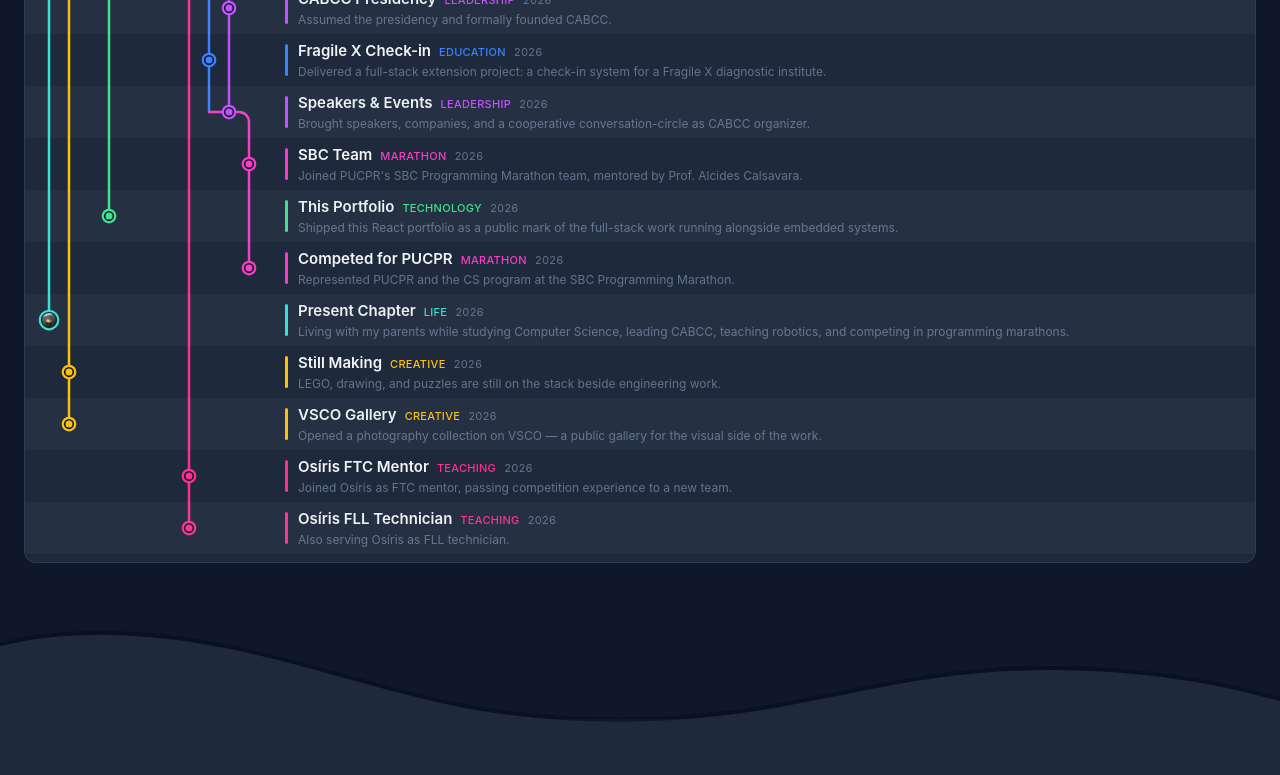
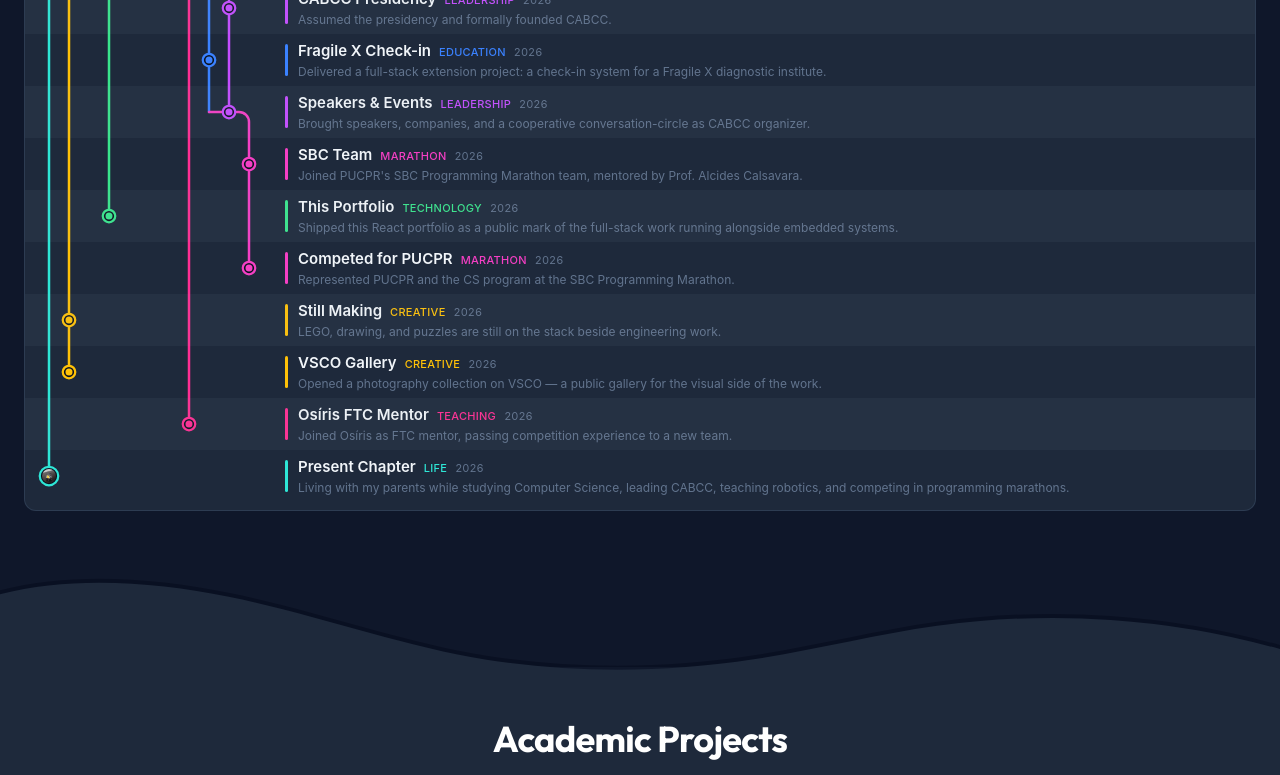
Before and after one commit to pedr0fsc/dev-portfolio, a React (Vite) app: page / in a window 1280 px wide. Shown: the part 5540-6315 px from the top of the page. Built offline with nearby package versions, Linux system fonts and the light colour scheme.

Commit message:
Updated git kraken graph dots

```diff
--- a/src/components/GitGraph.jsx
+++ b/src/components/GitGraph.jsx
@@ -31,7 +31,20 @@ function buildCommits(branches) {
     });
   });
 
+  let lastMainId = null;
+  let lastMainNodeIndex = -1;
+  commits.forEach((commit) => {
+    if (commit.branchId === "main" && commit.nodeIndex > lastMainNodeIndex) {
+      lastMainNodeIndex = commit.nodeIndex;
+      lastMainId = commit.id;
+    }
+  });
+
   commits.sort((a, b) => {
+    const aIsPresent = a.id === lastMainId;
+    const bIsPresent = b.id === lastMainId;
+    if (aIsPresent !== bIsPresent) return aIsPresent ? 1 : -1;
+
     const t = timeKey(a) - timeKey(b);
     if (t !== 0) return t;
     if (a.branchIndex !== b.branchIndex) return a.branchIndex - b.branchIndex;
--- a/src/data/graph.json
+++ b/src/data/graph.json
@@ -401,19 +401,6 @@
             "title": "Mentor FTC Osíris",
             "description": "Entrei na Osíris como mentor de FTC, levando a experiência de competição para uma nova equipe."
           }
-        },
-        {
-          "year": "2026",
-          "month": 9,
-          "age": 18,
-          "en": {
-            "title": "Osíris FLL Technician",
-            "description": "Also serving Osíris as FLL technician."
-          },
-          "pt": {
-            "title": "Técnico FLL Osíris",
-            "description": "Também atuo na Osíris como técnico de FLL."
-          }
         }
       ]
     },
```
